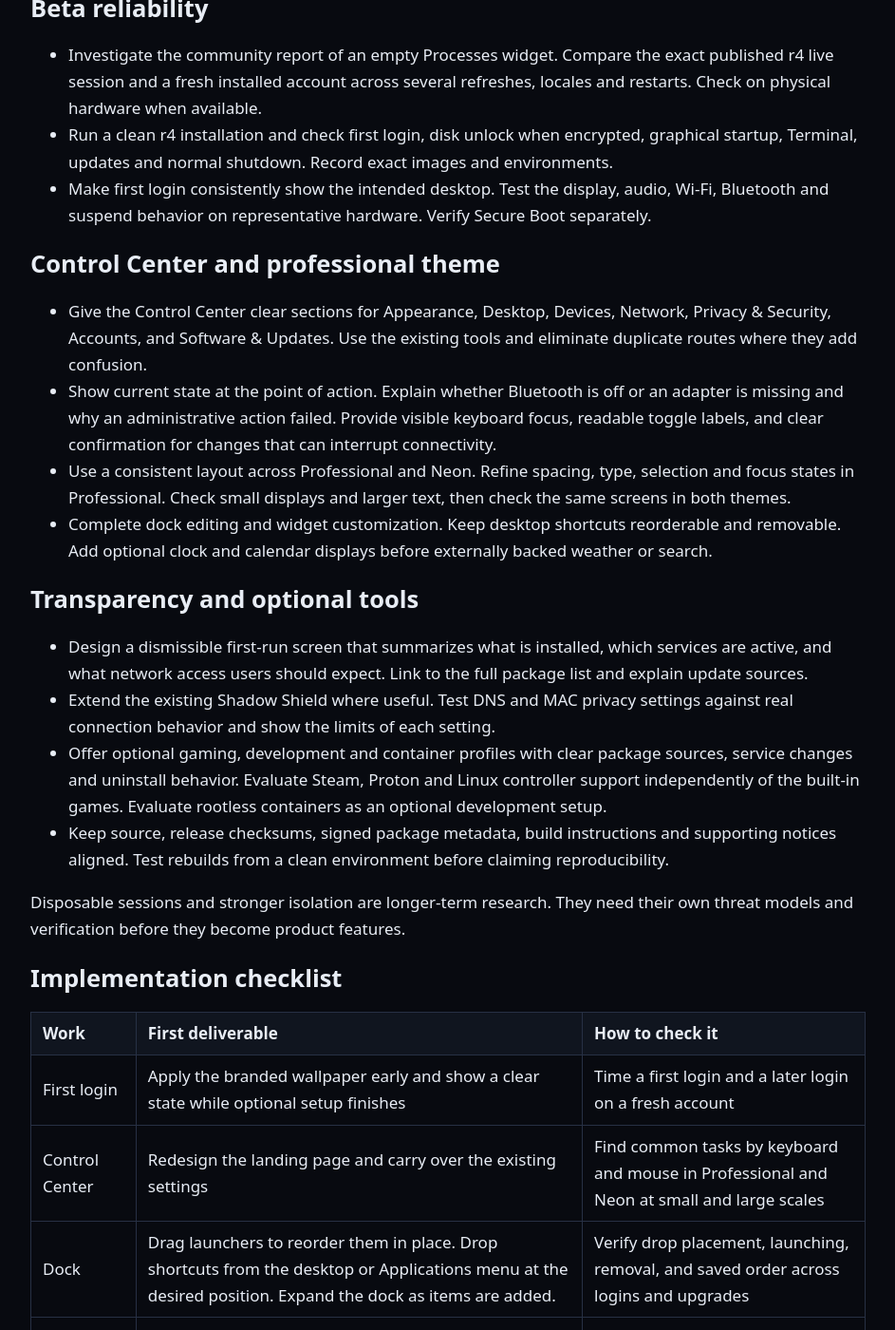
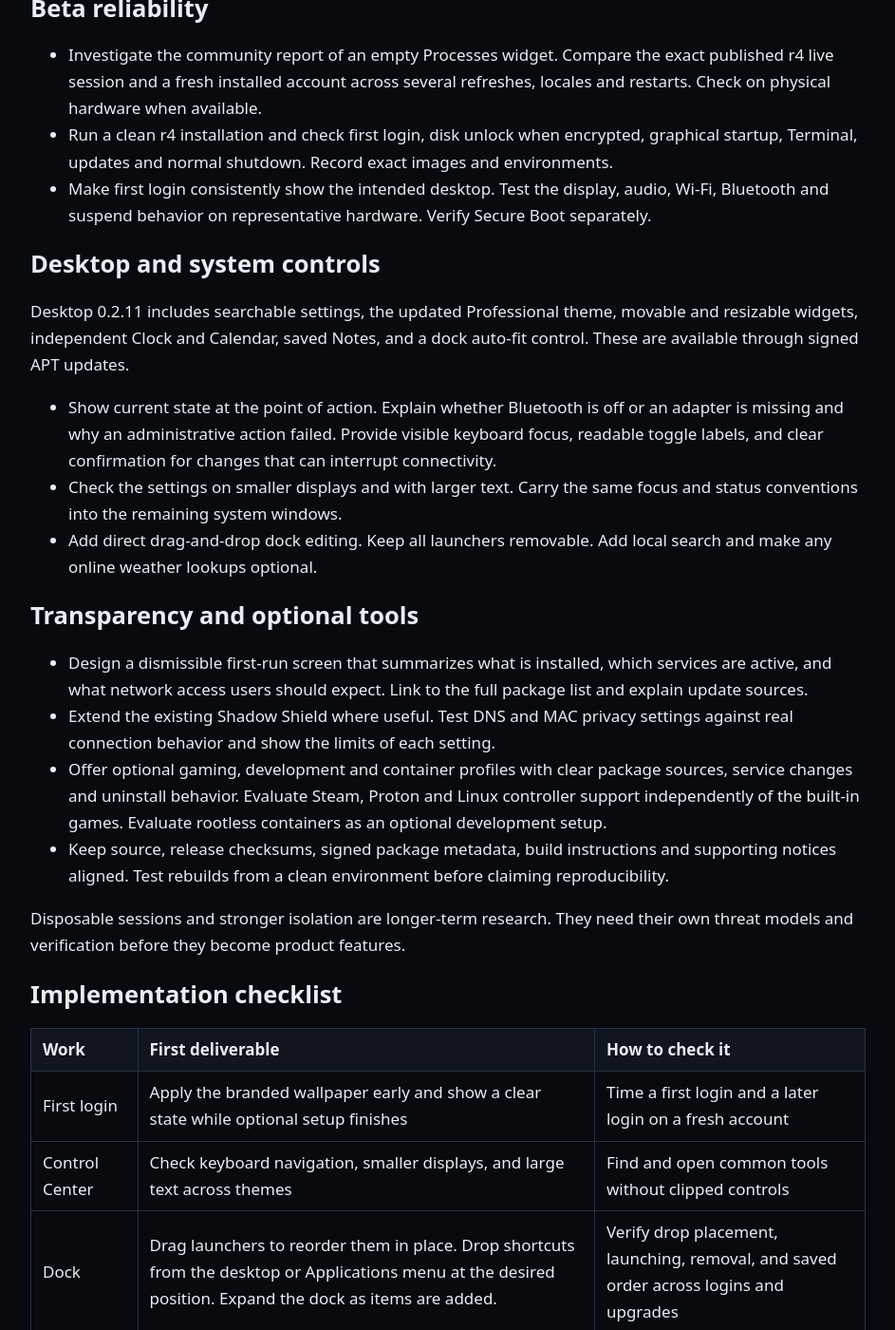
Before and after one commit to AstraShadowsss/ShadowRealm-OS, a Jekyll site: the page built from docs/roadmap.md, in a window 1280 px wide and 1400 px high, scrolled down 280 px. Shown: the whole window at 95% size, without its empty margins (168-1111 px from the left). Built offline with Jekyll 4.4.1, drawn with Linux system fonts in a browser that asks for light colours; our own code applies the rules of GitHub Pages for plain Markdown files; some of the changed text lies outside the part shown.

```diff
--- a/docs/roadmap.md
+++ b/docs/roadmap.md
@@ -8,12 +8,12 @@ ShadowRealm-OS is a Debian 13 and Xfce desktop with a recognizable visual identi
 - Run a clean r4 installation and check first login, disk unlock when encrypted, graphical startup, Terminal, updates and normal shutdown. Record exact images and environments.
 - Make first login consistently show the intended desktop. Test the display, audio, Wi-Fi, Bluetooth and suspend behavior on representative hardware. Verify Secure Boot separately.
 
-## Control Center and professional theme
+## Desktop and system controls
 
-- Give the Control Center clear sections for Appearance, Desktop, Devices, Network, Privacy & Security, Accounts, and Software & Updates. Use the existing tools and eliminate duplicate routes where they add confusion.
+Desktop 0.2.11 includes searchable settings, the updated Professional theme, movable and resizable widgets, independent Clock and Calendar, saved Notes, and a dock auto-fit control. These are available through signed APT updates.
 - Show current state at the point of action. Explain whether Bluetooth is off or an adapter is missing and why an administrative action failed. Provide visible keyboard focus, readable toggle labels, and clear confirmation for changes that can interrupt connectivity.
-- Use a consistent layout across Professional and Neon. Refine spacing, type, selection and focus states in Professional. Check small displays and larger text, then check the same screens in both themes.
-- Complete dock editing and widget customization. Keep desktop shortcuts reorderable and removable. Add optional clock and calendar displays before externally backed weather or search.
+- Check the settings on smaller displays and with larger text. Carry the same focus and status conventions into the remaining system windows.
+- Add direct drag-and-drop dock editing. Keep all launchers removable. Add local search and make any online weather lookups optional.
 
 ## Transparency and optional tools
 
@@ -29,10 +29,9 @@ Disposable sessions and stronger isolation are longer-term research. They need t
 | Work | First deliverable | How to check it |
 | --- | --- | --- |
 | First login | Apply the branded wallpaper early and show a clear state while optional setup finishes | Time a first login and a later login on a fresh account |
-| Control Center | Redesign the landing page and carry over the existing settings | Find common tasks by keyboard and mouse in Professional and Neon at small and large scales |
+| Control Center | Check keyboard navigation, smaller displays, and large text across themes | Find and open common tools without clipped controls |
 | Dock | Drag launchers to reorder them in place. Drop shortcuts from the desktop or Applications menu at the desired position. Expand the dock as items are added. | Verify drop placement, launching, removal, and saved order across logins and upgrades |
-| Widgets | Add per-widget colors, readable scaling, placement and opacity controls | Text stays legible and independently configurable across themes |
-| Clock and calendar | Add optional desktop widgets that use local time and the existing calendar workflow | Check time zone, date rollover, sizing and keyboard access |
+| Widgets | Check multi-monitor placement, time-zone changes, and large text | Widgets remain reachable after monitor changes, and user layouts and notes persist |
 | Weather and search | Add a manual weather location and local app search, then evaluate file and online providers | Show which requests leave the device and allow the user to turn them off |
 | First-run transparency | Summarize installed software, services and update sources with links to detail | Users can dismiss the screen, reopen it, and reach the relevant controls |
 | Privacy controls | Audit outbound connections and add clear DNS, MAC randomization, permission and metadata controls where useful | Record what changes per connection, after reconnect and after reboot |
```
Also changed, not shown: website/index.html (+1 -2 lines), README.md, screenshots/control-center-neon.png, screenshots/control-center-professional.png, screenshots/control-center.png (deleted), screenshots/widget-settings-professional.png, 2 other files.
